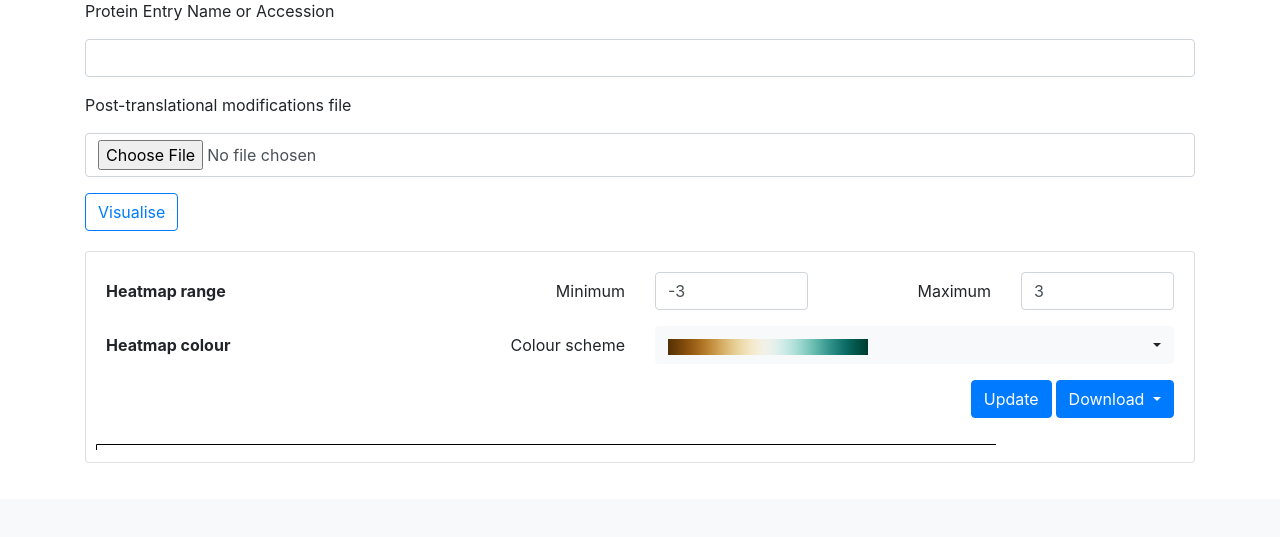
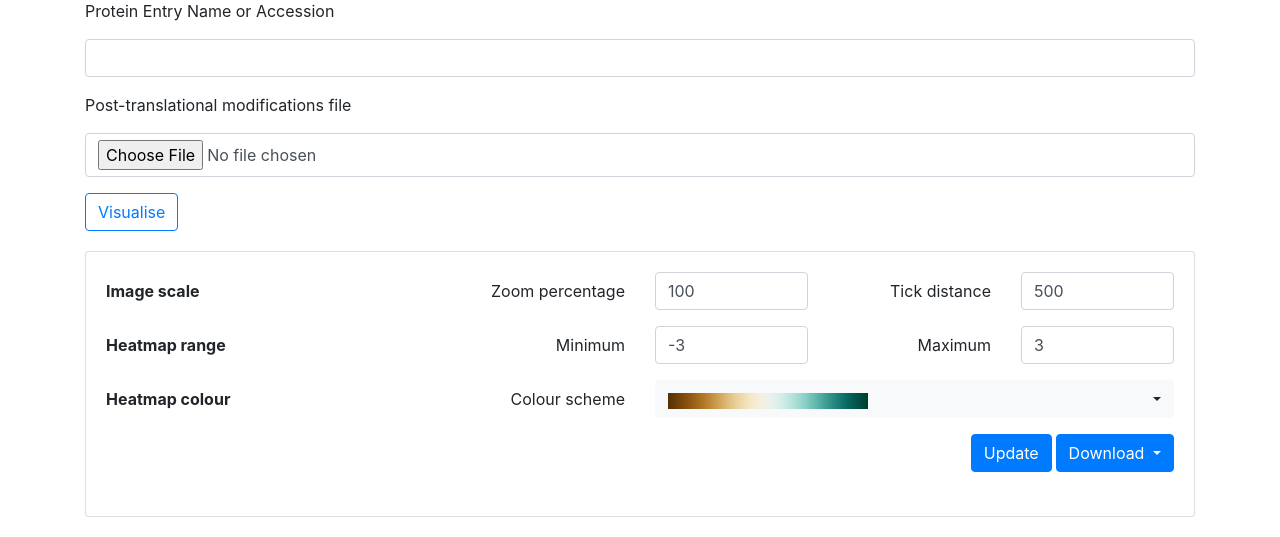
Before and after one commit to ChildrensMedicalResearchInstitute/ptm-visquant, a Flask app: template templates/ptm_mapper.html in a window 1280 px wide. Shown: the part 301-838 px from the top of the page. Before the commit the page ends 764 px from the top, so only its background shows below. Run offline with Flask 2, Linux system fonts and the light colour scheme; the template is opened without the code that fills it: values that come from a table or form of the project are taken from there, most other values are stand-ins (such as "Sample title", 1, 10 or a date in 2020); some libraries are stand-ins or nearby versions.

Commit message:
Allow user to modify scale and axis parameters

```diff
--- a/static/js/visualisation.js
+++ b/static/js/visualisation.js
@@ -58,12 +58,17 @@ class Canvas {
   }
 
   addScale(length) {
+    const userZoom = d3.select("#zoom-percent").node().value / 100;
     this.scale = d3
       .scaleLinear()
       .domain([0, length])
-      .range([0, 900]);
+      .range([0, length * userZoom]);
 
-    let xAxis = d3.axisBottom(this.scale);
+    const tickStep = d3.select("#tick-step").node().value;
+    let xAxis = d3
+      .axisBottom(this.scale)
+      .tickValues(d3.range(0, length, tickStep));;
+
     this.svg
       .append("g")
       .attr("transform", `translate(${this.MARGIN.left}, 0)`)
--- a/templates/ptm_mapper.html
+++ b/templates/ptm_mapper.html
@@ -29,6 +29,17 @@
 <div class="card">
         <div class="card-body">
             <div class="">
+                <div class="form-group row">
+                    <label class="col-sm-4 col-form-label bold-label">Image scale</label>
+                    <label class="col-sm-2 col-form-label left-label">Zoom percentage</label>
+                    <div class="col-sm-2">
+                        <input type="number" class="form-control" id="zoom-percent" value="100">
+                    </div>
+                    <label class="col-sm-2 col-form-label left-label">Tick distance</label>
+                    <div class="col-sm-2">
+                        <input type="number" class="form-control" id="tick-step" value="500">
+                    </div>
+                </div>
                 <div class="form-group row">
                     <label class="col-sm-4 col-form-label bold-label">Heatmap range</label>
                     <label class="col-sm-2 col-form-label left-label">Minimum</label>
```
